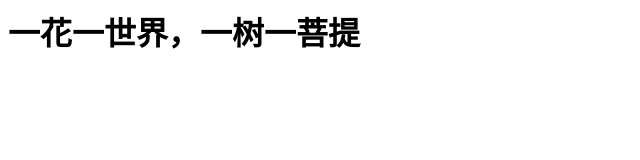
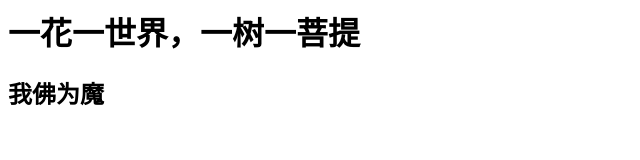
Before and after one commit to GeBiKouJiaoDaHan/GeBi, a plain HTML site: page index.html in a window 1280 px wide. Shown: the whole page, without its empty margins (0-640 px from the left). Drawn offline with Linux system fonts and the light colour scheme.

Commit message:
fix:修改一次

```diff
--- a/index.html
+++ b/index.html
@@ -1 +1,2 @@
 <h1>一花一世界，一树一菩提</h1>
+<h2>我佛为魔</h2>
```
